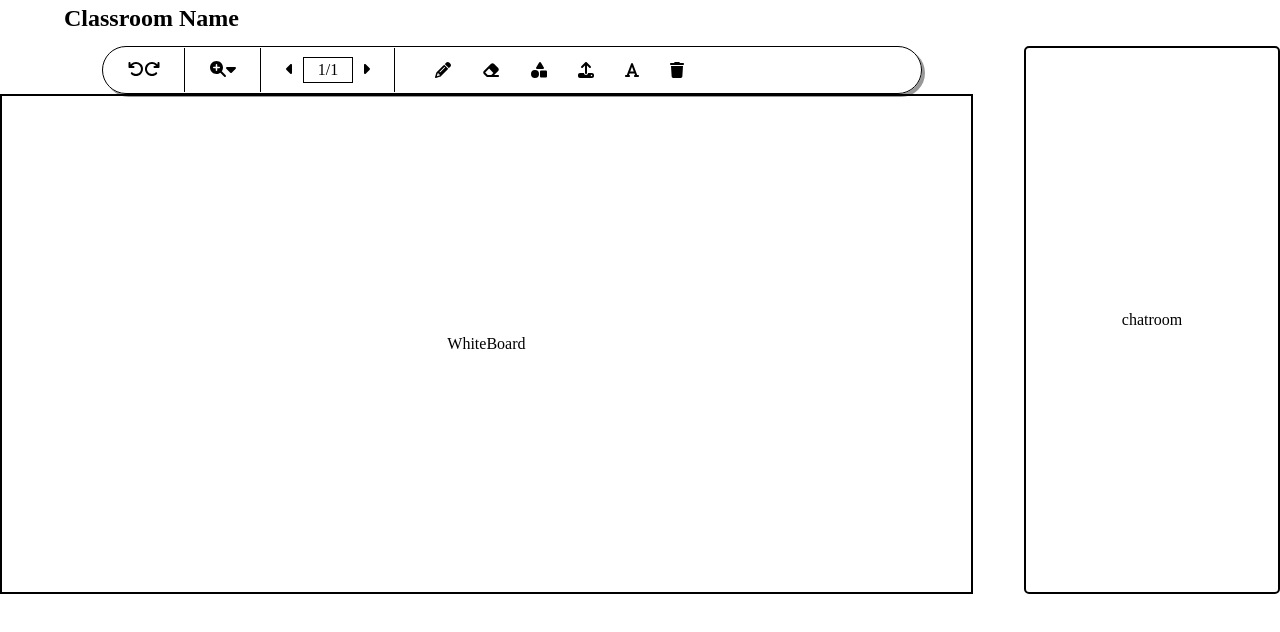
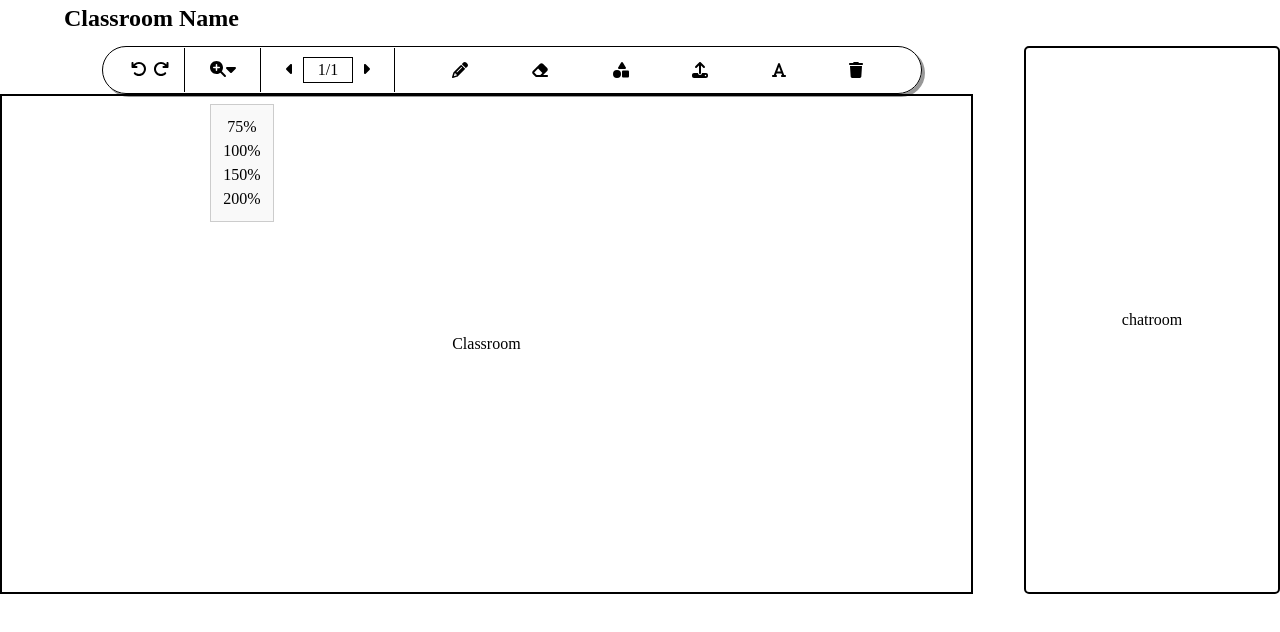
Before and after one commit to ManavSarkar/collaborative-jamboard, a React (Create React App) app in the folder frontend/: page / in a window 1280 px wide. Both pictures are taken after a click on the button 230 px from the left and 70 px from the top of the page. Shown: the top 632 px of the page. Built offline with nearby package versions, Linux system fonts and the light colour scheme.

Commit message:
added dropdown

```diff
--- a/frontend/src/components/Board.js
+++ b/frontend/src/components/Board.js
@@ -1,14 +1,173 @@
-import React from "react";
-import Tools from "./Tools";
-import '../styles/main.css';
+import React, { useState } from 'react'
+import '../styles/main.css'
+import { FontAwesomeIcon } from '@fortawesome/react-fontawesome'
 
-function Board(){
-    return(
-       <div className="board">
-           <Tools />
-           <div>WhiteBoard</div>
-       </div>
-    )
+import {
+  faCaretDown,
+  faCaretLeft,
+  faCaretRight,
+  faEraser,
+  faFont,
+  faMagnifyingGlassPlus,
+  faPencil,
+  faRedo,
+  faShapes,
+  faTrash,
+  faUndo,
+  faUpload,
+} from '@fortawesome/free-solid-svg-icons'
+
+function Board() {
+  const [isDropdownOpen1, setIsDropdownOpen1] = useState(false);
+  const [isDropdownOpen2, setIsDropdownOpen2] = useState(false);
+  const [isDropdownOpen3, setIsDropdownOpen3] = useState(false);
+  const [isDropdownOpen4, setIsDropdownOpen4] = useState(false);
+
+  const [zoomLevel, setZoomLevel] = useState(100);
+  const [zoomLevel1, setZoomLevel1] = useState(100);
+  const [zoomLevel2, setZoomLevel2] = useState(100);
+  const [zoomLevel3, setZoomLevel3] = useState(100);
+
+  const toggleDropdown1 = () => {
+    setIsDropdownOpen1(!isDropdownOpen1);
+    setIsDropdownOpen2(false);
+    setIsDropdownOpen3(false);
+  };
+  const toggleDropdown2 = () => {
+    setIsDropdownOpen2(!isDropdownOpen2);
+    setIsDropdownOpen1(false);
+    setIsDropdownOpen3(false);
+  };
+  const toggleDropdown3 = () => {
+    setIsDropdownOpen3(!isDropdownOpen3);
+    setIsDropdownOpen1(false);
+    setIsDropdownOpen2(false);
+  };
+  const toggleDropdown4 = () => {
+    setIsDropdownOpen4(!isDropdownOpen4);
+  };
+
+
+  const handleZoomChange1 = (event) => {
+    const newZoomLevel = parseInt(event.target.value);
+    setZoomLevel1(newZoomLevel);
+  };
+  const handleZoomChange2 = (event) => {
+    const newZoomLevel = parseInt(event.target.value);
+    setZoomLevel2(newZoomLevel);
+  };
+  const handleZoomChange3 = (event) => {
+    const newZoomLevel = parseInt(event.target.value);
+    setZoomLevel3(newZoomLevel);
+  };
+
+  const handleZoomIn = (zoom) => {
+    setZoomLevel(zoom);
+    setIsDropdownOpen4(false); // Close the dropdown after selecting zoom option
+  };
+
+  return (
+    <div className='board'>
+      <div className="tools">
+        <div className="un-redo">
+          <button type="button" className="pen-tools ">
+            <FontAwesomeIcon icon={faUndo} />
+          </button>
+
+          <button type="button" className="pen-tools redo">
+            <FontAwesomeIcon icon={faRedo} />
+          </button>
+        </div>
+
+        <div className="zoomin">
+          <button type="button" className="pen-tools">
+            <FontAwesomeIcon icon={faMagnifyingGlassPlus} />
+          </button>
+          <button onClick={toggleDropdown4} type="button" className="pen-tools">
+            <FontAwesomeIcon icon={faCaretDown} />
+          </button>
+          {isDropdownOpen4 && (
+            <div className='dropdown-content zoom'>
+              <button onClick={() => handleZoomIn(75)}>75%</button>
+              <button onClick={() => handleZoomIn(100)}>100%</button>
+              <button onClick={() => handleZoomIn(150)}>150%</button>
+              <button onClick={() => handleZoomIn(200)}>200%</button>
+            </div>
+          )}
+
+        </div>
+
+        <div className="pages">
+          <button type="button" className="pen-tools">
+            <FontAwesomeIcon icon={faCaretLeft} />
+          </button>
+          <div className="pageNo">1/1</div>
+          <button type="button" className="pen-tools">
+            <FontAwesomeIcon icon={faCaretRight} />
+          </button>
+        </div>
+
+        <div className="rest-tools">
+          <button onClick={toggleDropdown1} style={{ zoom: `${zoomLevel1}%` }} type="button" className="pen-tools">
+            <FontAwesomeIcon icon={faPencil} />
+          </button>
+          {isDropdownOpen1 && (
+            <div className='dropdown-content pen'>
+              <input
+                type="range"
+                min="50"
+                max="200"
+                value={zoomLevel1}
+                onChange={handleZoomChange1}
+              />
+            </div>
+
+          )}
+          <button onClick={toggleDropdown2} style={{ zoom: `${zoomLevel2}%` }} type="button" className="pen-tools">
+            <FontAwesomeIcon icon={faEraser} />
+          </button>
+          {isDropdownOpen2 && (
+            <div className='dropdown-content eraser'>
+              <input
+                type="range"
+                min="50"
+                max="200"
+                value={zoomLevel2}
+                onChange={handleZoomChange2}
+              />
+            </div>
+          )}
+          <button onClick={toggleDropdown3} style={{ zoom: `${zoomLevel3}%` }} type="button" className="pen-tools">
+            <FontAwesomeIcon icon={faShapes} />
+          </button>
+          {isDropdownOpen3 && (
+            <div className='dropdown-content shapes'>
+              <input
+                type="range"
+                min="50"
+                max="200"
+                value={zoomLevel3}
+                onChange={handleZoomChange3}
+              />
+            </div>
+          )}
+          <button type="button" className="pen-tools">
+            <FontAwesomeIcon icon={faUpload} />
+          </button>
+          <button type="button" className="pen-tools">
+            <FontAwesomeIcon icon={faFont} />
+          </button>
+
+          <button type="button" className="pen-tools">
+            <FontAwesomeIcon icon={faTrash} />
+          </button>
+        </div>
+      </div>
+      <div className='whiteBoard'>
+          <div style={{ zoom: `${zoomLevel}%` }} > Classroom </div>
+      </div>
+    </div>
+  )
 }
 
 export default Board;
--- a/frontend/src/components/Classroom.js
+++ /dev/null
@@ -1,12 +0,0 @@
-import React from "react";
-import '../styles/main.css';
-
-function Classroom(){
-    return(
-        <div className="classroom">
-            chatroom chat
-        </div>
-    )
-}
-
-export default Classroom;
--- a/frontend/src/components/Main.js
+++ b/frontend/src/components/Main.js
@@ -1,15 +1,14 @@
-import Tools from './Tools';
+import Board from './Board';
 import Chatroom from './Chatroom';
 import '../styles/main.css';
 
-function Main()
+function Main(prop)
 {
     return(
 
         <div className="main">
             <div className='main-board'>
-                <Tools />
-                <div className='whiteBoard'>WhiteBoard</div>
+                <Board />
             </div>
             <Chatroom />
         </div>
--- a/frontend/src/components/Tools.js
+++ /dev/null
@@ -1,75 +0,0 @@
-import React from 'react'
-import '../styles/main.css'
-import { FontAwesomeIcon } from '@fortawesome/react-fontawesome'
-import {
-  faCaretDown,
-  faCaretLeft,
-  faCaretRight,
-  faEraser,
-  faFont,
-  faMagnifyingGlassPlus,
-  faPencil,
-  faRedo,
-  faShapes,
-  faTrash,
-  faUndo,
-  faUpload,
-} from '@fortawesome/free-solid-svg-icons'
-
-function Tools() {
-  return (
-    <div className="tools">
-      <div className="un-redo">
-        <button type="button" className="pen-tools ">
-          <FontAwesomeIcon icon={faUndo} />
-        </button>
-        <button type="button" className="pen-tools redo">
-          <FontAwesomeIcon icon={faRedo} />
-        </button>
-      </div>
-
-      <div className="zoomin">
-        <button type="button" className="pen-tools">
-          <FontAwesomeIcon icon={faMagnifyingGlassPlus} />
-        </button>
-        <button type="button" className="pen-tools">
-          <FontAwesomeIcon icon={faCaretDown} />
-        </button>
-      </div>
-
-      <div className="pages">
-        <button type="button" className="pen-tools">
-          <FontAwesomeIcon icon={faCaretLeft} />
-        </button>
-        <div className="pageNo">1/1</div>
-        <button type="button" className="pen-tools">
-          <FontAwesomeIcon icon={faCaretRight} />
-        </button>
-      </div>
-
-      <div className="rest-tools">
-        <button type="button" className="pen-tools">
-          <FontAwesomeIcon icon={faPencil} />
-        </button>
-        <button type="button" className="pen-tools">
-          <FontAwesomeIcon icon={faEraser} />
-        </button>
-        <button type="button" className="pen-tools">
-          <FontAwesomeIcon icon={faShapes} />
-        </button>
-        <button type="button" className="pen-tools">
-          <FontAwesomeIcon icon={faUpload} />
-        </button>
-        <button type="button" className="pen-tools">
-          <FontAwesomeIcon icon={faFont} />
-        </button>
-
-        <button type="button" className="pen-tools">
-          <FontAwesomeIcon icon={faTrash} />
-        </button>
-      </div>
-    </div>
-  )
-}
-
-export default Tools
--- a/frontend/src/styles/main.css
+++ b/frontend/src/styles/main.css
@@ -70,11 +70,11 @@ body{
     border: 0;
 }
 
-.pen-tools img{
+/* .tools button{
     height: 20px;
     width: 20px;
-    /* padding: 10px 5px; */
-}
+    padding: 10px 5px;
+} */
 
 .pages, .un-redo, .zoomin, .rest-tools{
     display: flex;
@@ -83,8 +83,13 @@ body{
     border-right: 1px black solid;
     margin: 1px 0;
 }
+
+.un-redo button{
+    margin: 0 10%;
+}
+
 .rest-tools{
-    width: 25%;
+    width: 45%;
 }
 
 .rest-tools{
@@ -95,6 +100,35 @@ body{
 .rest-tools button{
     padding: 0 10%;
 }
+.dropdown-content {
+    position: absolute;
+    /* top: 100%;
+    left: 0; */
+    top: 13%;
+    background-color: #f9f9f9;
+    border: 1px solid #ccc;
+    padding: 10px;
+    width: 200px;
+  }
+.pen{
+    left: 28%;
+}
+
+.eraser{
+    left: 34%;
+}
+.shapes{
+    left: 40%;
+}
+.zoom{
+    /* display: flex; */
+    display: flex;
+    flex-direction: column;
+    width: 5%;
+}
+.zoom button{
+    float: left;
+}
 
 .pages .pageNo{
     text-align: center;
```
Also changed, not shown: 1 other file (tests, documents, lock files or other folders).
